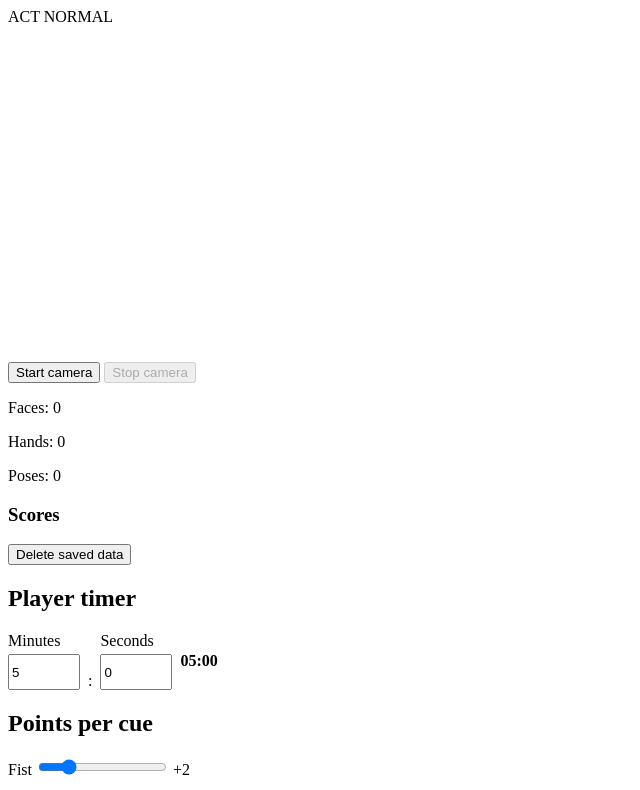
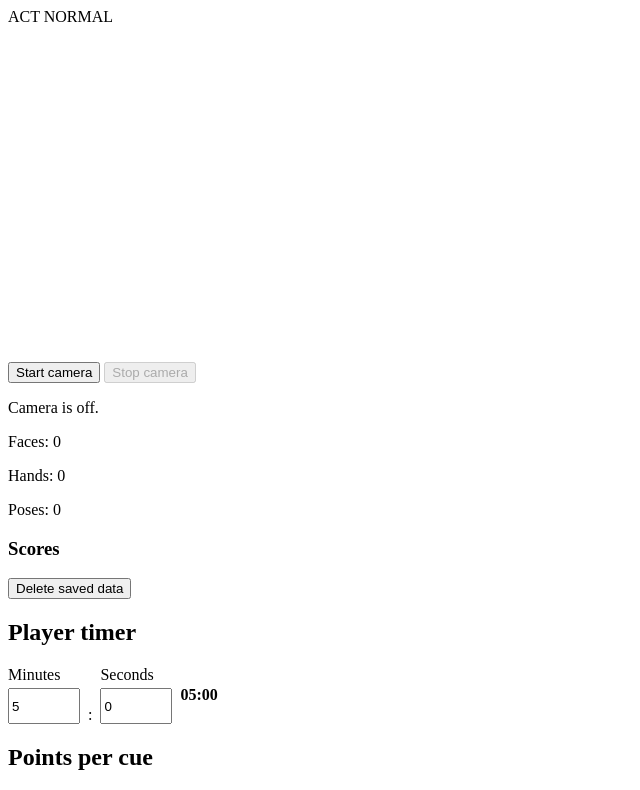
Before and after one commit to SeniorPeaceman/definitly-not-glorifeied-surveillance-system, a plain HTML site: page frontend/index.html in a window 1280 px wide. Shown: the top 790 px of the page, without its empty margins (0-640 px from the left). Drawn offline with Linux system fonts and the light colour scheme.

Commit message:
camera fix

```diff
--- a/frontend/index.html
+++ b/frontend/index.html
@@ -23,6 +23,7 @@
           <button id="start-button" type="button">Start camera</button>
           <button id="stop-button" type="button" disabled>Stop camera</button>
         </p>
+        <p id="status" role="status" aria-live="polite">Camera is off.</p>
         <p>Faces: <output id="face-count">0</output></p>
         <p>Hands: <output id="hand-count">0</output></p>
         <p>Poses: <output id="pose-count">0</output></p>
```
